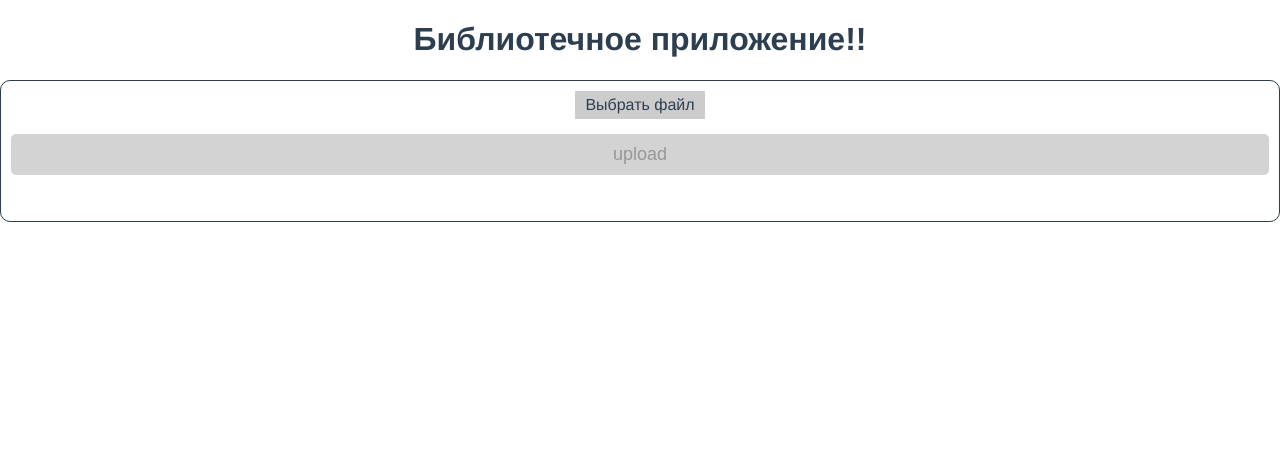
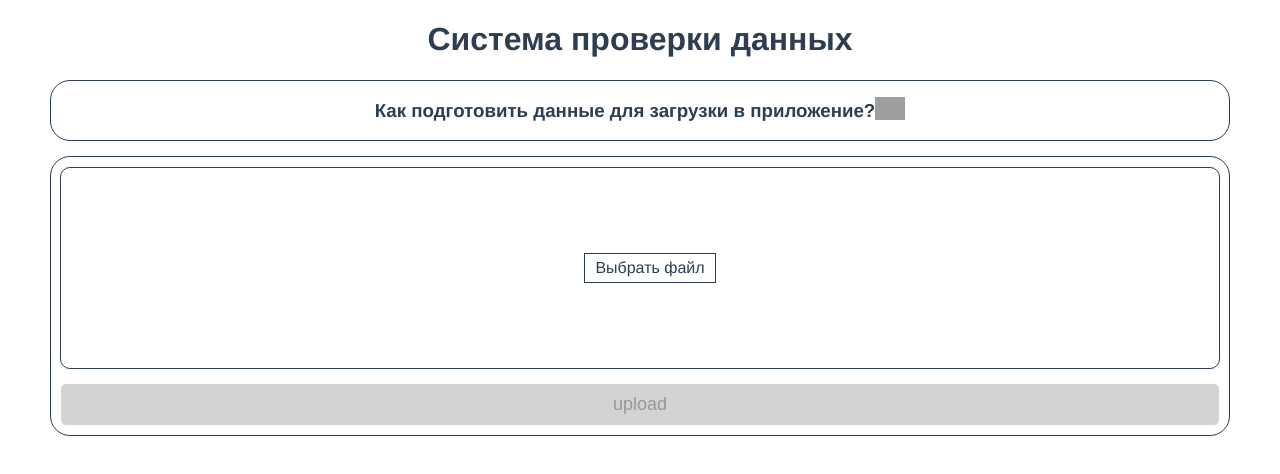
Before and after one commit to serrgeyOkhr/check-book_descktop, a Vue app: page / in a window 1280 px wide. Shown: the top 474 px of the page. Built offline with nearby package versions, Linux system fonts and the light colour scheme; grey boxes are pictures that could not be loaded.

Commit message:
New main page look

```diff
--- a/src/App.vue
+++ b/src/App.vue
@@ -19,11 +19,16 @@ body {
   text-align: center;
   color: #2c3e50;
 }
-
+img {
+  max-width: 100%;
+}
 nav {
   padding: 30px;
 }
-
+p {
+  margin: 0;
+  padding: 10px;
+}
 nav a {
   font-weight: bold;
   color: #2c3e50;
@@ -32,4 +37,10 @@ nav a {
 nav a.router-link-exact-active {
   color: #42b983;
 }
+.text-fz-18 {
+  font-size: 18px;
+}
+.pointer {
+  cursor: pointer;
+}
 </style>
--- a/src/views/HomeView.vue
+++ b/src/views/HomeView.vue
@@ -1,8 +1,35 @@
 <template>
   <div class="home">
-    <h1>Библиотечное приложение!!</h1>
+    <h1>Система проверки данных</h1>
     <div class="container">
-      <div class="rightExportOptions"></div>
+      <div class="rightExportOptions">
+        <div class="toggleHealperBox">
+          <h3 class="pointer" @click="toggleHealper = !toggleHealper">
+            Как подготовить данные для загрузки в приложение?
+          </h3>
+          <div class="arrow_box">
+            <img
+              class="arrow"
+              :class="{arrow_up: toggleHealper}"
+              src="../../public/downward-arrow.png"
+              alt="" />
+          </div>
+        </div>
+        <div v-if="toggleHealper">
+          <div>
+            <h5>Пункт 1</h5>
+            <p>Делаем то-то. Потом то-то.</p>
+          </div>
+          <div>
+            <h5>Пункт 2</h5>
+            <p>Выбираем такие вот параметры. Ставим вот эти галочки</p>
+          </div>
+          <div>
+            <h5>Пункт 3</h5>
+            <p>Жмем сюда. Потом сюда</p>
+          </div>
+        </div>
+      </div>
       <div class="importData">
         <form
           action="#"
@@ -11,7 +38,7 @@
           class="form">
           <div class="formBody">
             <div class="fileSelector">
-              <label for="inputFile" class="selectFile_button"
+              <label for="inputFile" class="selectFile_button pointer"
                 >Выбрать файл</label
               >
               <div class="filePreloader" v-if="file">
@@ -60,13 +87,14 @@
 
 <script>
 import { ref } from "@vue/reactivity";
-import { useRouter } from 'vue-router';
+import { useRouter } from "vue-router";
 export default {
   setup() {
     const serverURL = "http://localhost:2044/api/upload";
     const file = ref(undefined);
     const serverErr = ref(undefined);
-    const router = useRouter()
+    const router = useRouter();
+    const toggleHealper = ref(false);
     function handleUploadFile(event) {
       serverErr.value = undefined;
       file.value = event.target.files[0];
@@ -86,16 +114,17 @@ export default {
         .then((response) => response.json())
         .then((result) => {
           if (result.err !== undefined) serverErr.value = result;
-          openBookPage()
+          openBookPage();
         })
         .catch((err) => (serverErr.value = err));
     }
-    function openBookPage () {
-      router.push("/books")
+    function openBookPage() {
+      router.push("/books");
     }
     return {
       file,
       serverErr,
+      toggleHealper,
       handleUploadFile,
       handleUploadFileOnServer,
     };
@@ -103,6 +132,26 @@ export default {
 };
 </script>
 <style>
+  .toggleHealperBox {
+    display: flex;
+    align-items: center;
+    justify-content: center;
+  }
+  .arrow_box {
+    width: 30px;
+  }
+  .arrow_up {
+    transform: rotate(180deg);
+  }
+  .rightExportOptions {
+    border: 1px solid;
+    border-radius: 20px;
+    margin-bottom: 15px;
+    /* transition: height 2s; */
+  }
+.container {
+  margin: 0 50px;
+}
 .form {
   width: 100%;
 }
@@ -116,7 +165,7 @@ export default {
 .importData {
   display: flex;
   border: 1px solid;
-  border-radius: 10px;
+  border-radius: 20px;
   padding: 10px;
   min-height: 15vh;
 }
@@ -126,7 +175,12 @@ export default {
 .fileSelector {
   align-items: center;
   display: flex;
+  justify-content: center;
   margin-bottom: 15px;
+  min-height: 200px;
+  width: 100%;
+  border: 1px solid;
+  border-radius: 10px;
 }
 .filePreloader {
   margin-left: 20px;
@@ -148,7 +202,12 @@ export default {
 .selectFile_button {
   display: block;
   padding: 5px 10px;
-  background-color: #ccc;
+  background-color: #fff;
+  border: 1px solid;
+  margin-left: 20px;
+}
+.selectFile_button:hover {
+  background-color: rgb(243, 243, 243);
 }
 .actionButton {
   width: 100%;
```
